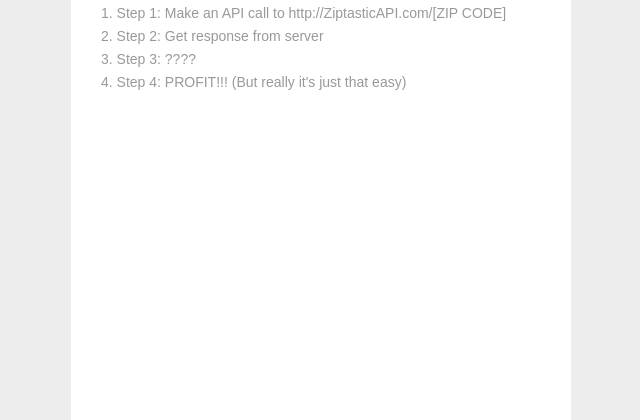
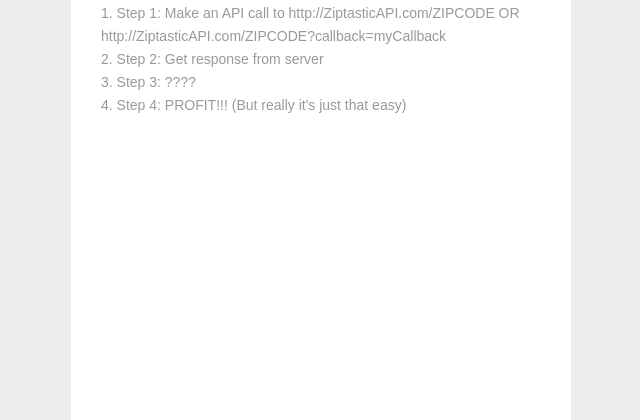
Before and after one commit to joshstrange/Ziptastic, a PHP site: page / in a window 1280 px wide. Shown: the part 321-741 px from the top of the page, without its empty margins (319-959 px from the left). Run offline with PHP 8.4, Linux system fonts and the light colour scheme.

Commit message:
Fixed JSONP for errors

```diff
--- a/index.php
+++ b/index.php
@@ -99,7 +99,7 @@ $app->get('/', function () {
             <section>
                 <h2>Get Started</h2>
                 <ol>
-                    <li>Step 1: Make an API call to http://ZiptasticAPI.com/[ZIP CODE]</li>
+                    <li>Step 1: Make an API call to  http://ZiptasticAPI.com/ZIPCODE OR http://ZiptasticAPI.com/ZIPCODE?callback=myCallback</li>
                     <li>Step 2: Get response from server</li>
                     <li>Step 3: ????</li>
                     <li>Step 4: PROFIT!!! (But really it's just that easy)</li>
@@ -115,7 +115,15 @@ EOT;
 $app->get('/:zip', function ($zip) {
     if(!is_numeric($zip))
     {
-        die(json_encode(array('error' => 'Not a valid Zip Code!')));
+        if(isset($_GET['callback']) && !empty($_GET['callback']))
+        {
+            die($_GET['callback'].'('.json_encode($info).')');
+        }
+        else
+        {
+            die(json_encode(array('error' => 'Not a valid Zip Code!')));
+        }
+
     }
 
 
```
